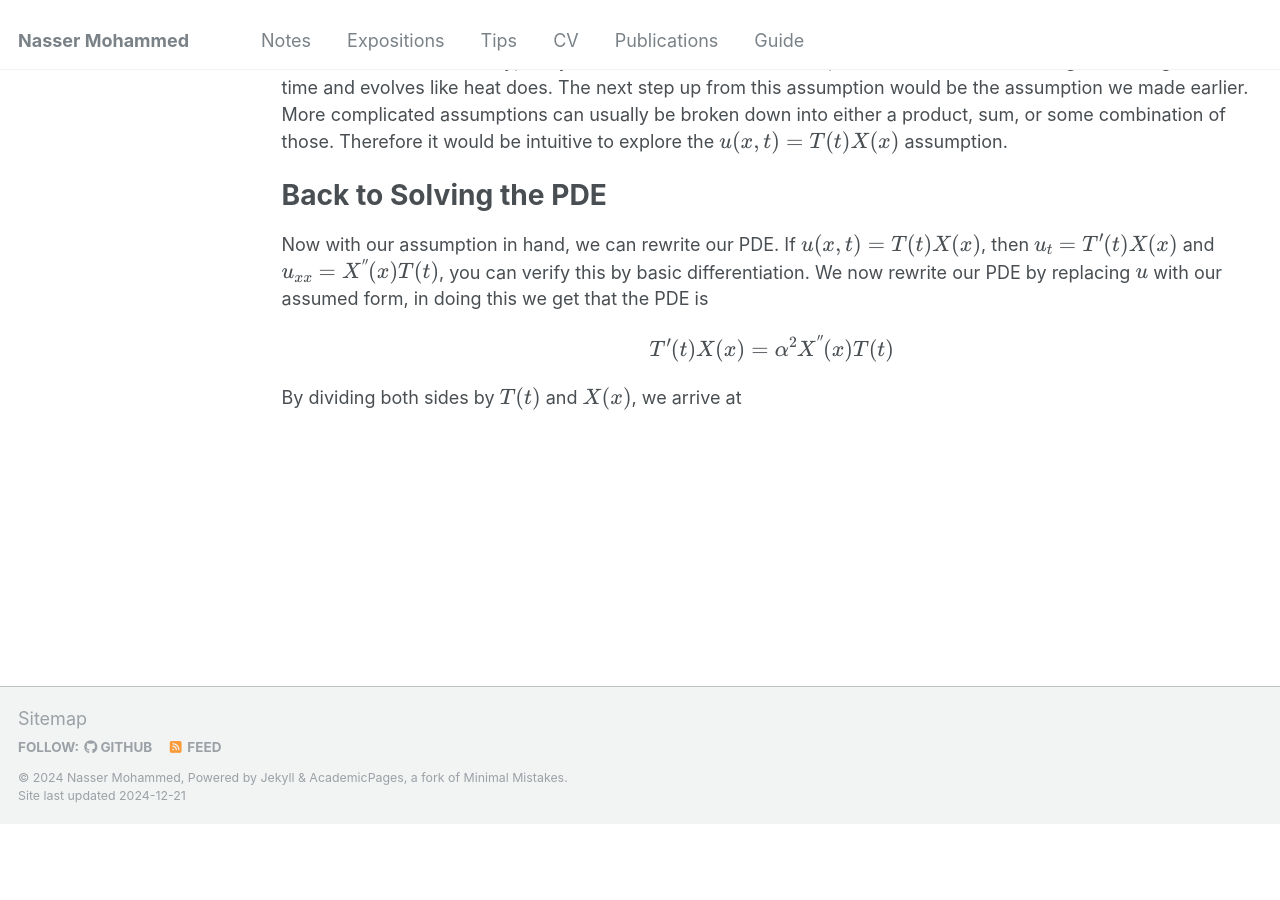
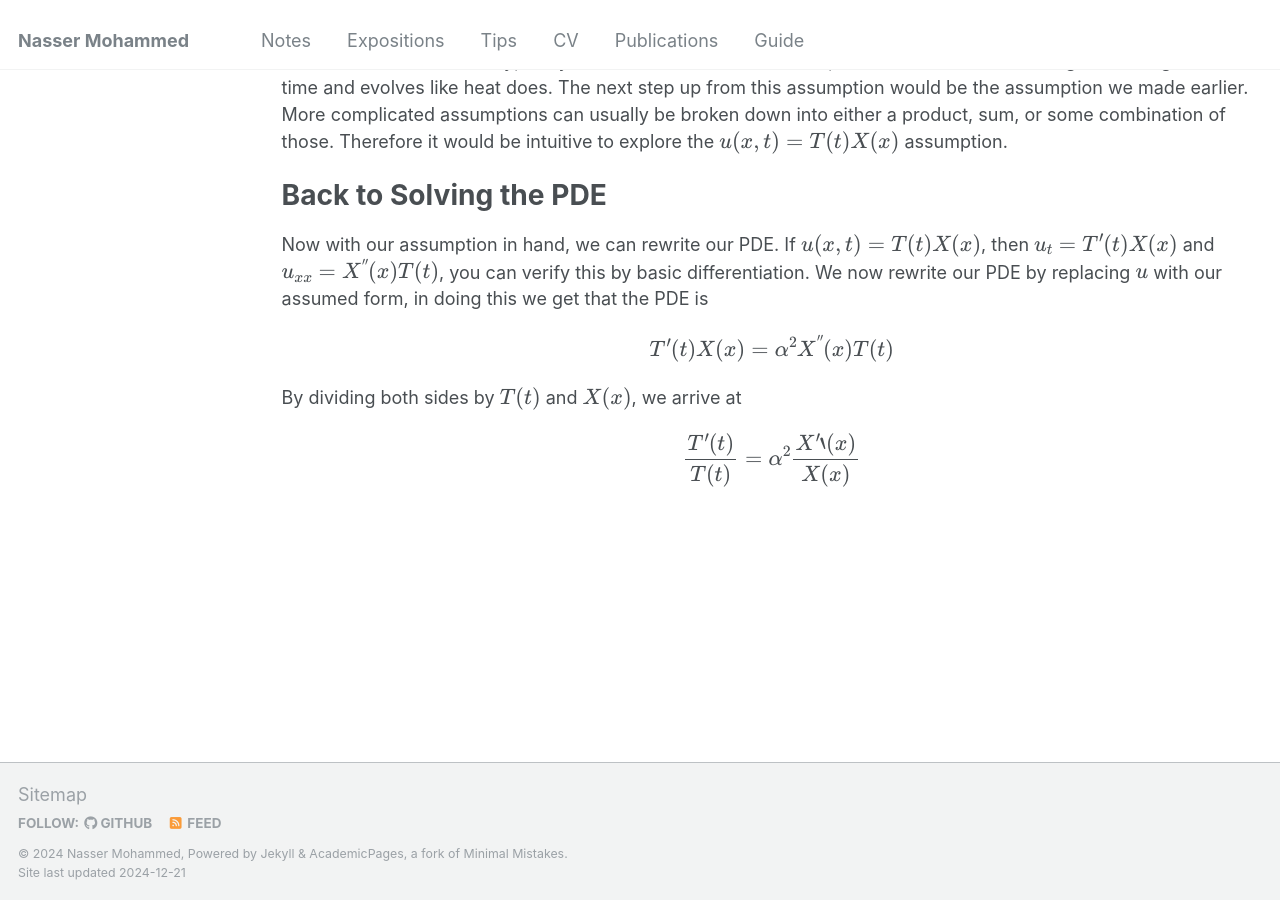
Before and after one commit to Nasser-Mohammed/Nasser-Mohammed.github.io, a Jekyll site: the page built from _pages/notes/pde/heatequation.md, in a window 1280 px wide and 900 px high, scrolled down 1211 px. Built offline with Jekyll 4.4.1, drawn with Linux system fonts in a browser that asks for light colours; before the commit the page ends 2035 px from its top, so only the background shows below that.

Commit message:
Update heatequation.md

```diff
--- a/_pages/notes/pde/heatequation.md
+++ b/_pages/notes/pde/heatequation.md
@@ -30,4 +30,4 @@
 
 Back to Solving the PDE
 =====
-Now with our assumption in hand, we can rewrite our PDE. If \\(u(x,t) = T(t)X(x)\\), then \\(u_t = T'(t)X(x)\\) and \\(u_{xx} = X^{\''}(x)T(t)\\), you can verify this by basic differentiation. We now rewrite our PDE by replacing \\(u\\) with our assumed form, in doing this we get that the PDE is \\[T'(t)X(x) = \alpha^2X^{\''}(x)T(t)\\] By dividing both sides by \\(T(t)\\) and \\(X(x)\\), we arrive at
+Now with our assumption in hand, we can rewrite our PDE. If \\(u(x,t) = T(t)X(x)\\), then \\(u_t = T'(t)X(x)\\) and \\(u_{xx} = X^{\''}(x)T(t)\\), you can verify this by basic differentiation. We now rewrite our PDE by replacing \\(u\\) with our assumed form, in doing this we get that the PDE is \\[T'(t)X(x) = \alpha^2X^{\''}(x)T(t)\\] By dividing both sides by \\(T(t)\\) and \\(X(x)\\), we arrive at \\[\frac{T'(t)}{T(t)} = \alpha^2\frac{X''(x)}{X(x)}\\]
```
